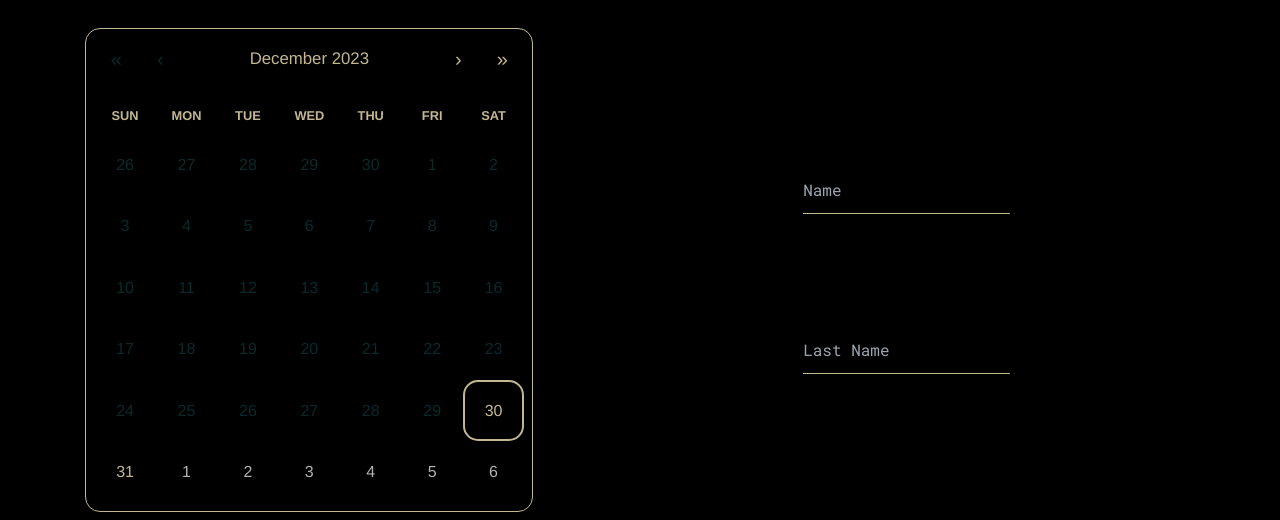
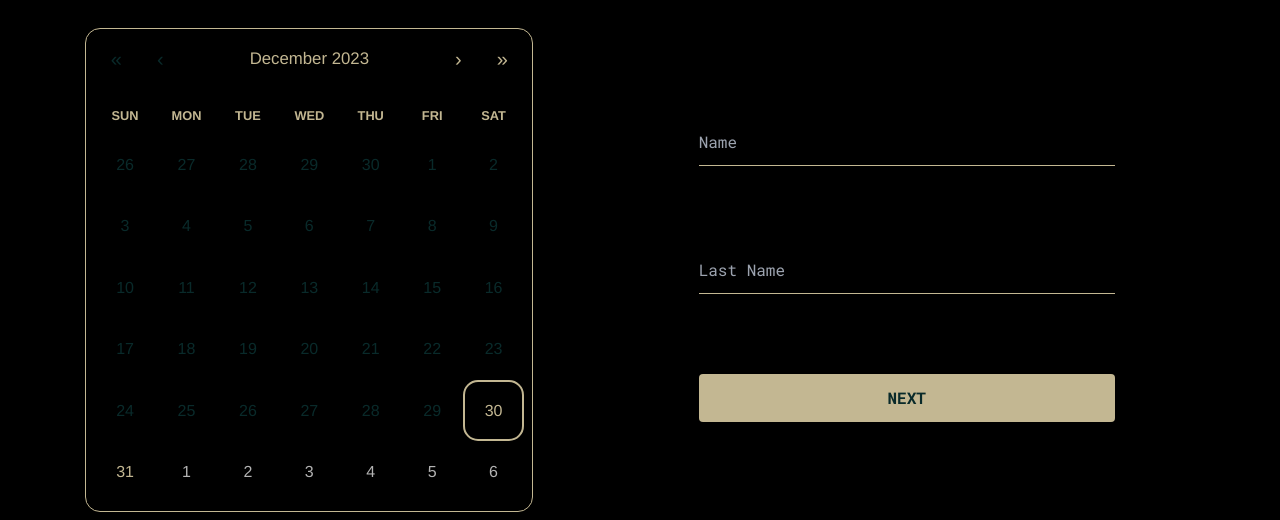
Before and after one commit to taromelillo/royal-palm-vista-garden, a Next.js app: page /book in a window 1280 px wide. Shown: the part 410-930 px from the top of the page. Built offline with nearby package versions, Linux system fonts and the light colour scheme; no server answers; the database is empty.

Commit message:
Scrollbar modified.

```diff
--- a/src/app/(home)/page.tsx
+++ b/src/app/(home)/page.tsx
@@ -9,7 +9,9 @@ export default function Home() {
       </div>
       <section className="flex flex-col-reverse md:flex-row w-full md:px-10 animation-reveal">
         <article className="h-[500px] tracking-normal sm:leading-10 md:w-1/2 lg:leading-12 flex flex-col justify-center  md:justify-evenly items-center px-8 gap-4">
-          <h2 className="text-xl">Lorem ipsum dolor sit amet</h2>
+          <h2 className="text-xl">
+            Your own city escape paradise at the heart of the City!
+          </h2>
           <p className="text-right">
             Lorem ipsum dolor sit amet, consectetur adipiscing elit. Vivamus
             dictum vitae ex ut pellentesque. In tincidunt leo ac laoreet
--- a/src/app/globals.css
+++ b/src/app/globals.css
@@ -37,6 +37,29 @@
   animation-range: entry 20% cover 30%;
 }
 
+* {
+  scrollbar-width: thin;
+  scrollbar-color: var(--secondary) var(--primary);
+}
+
+*::-webkit-scrollbar {
+  width: 7px;
+}
+
+*::-webkit-scrollbar-track {
+  background-color: none;
+  opacity: 0.5;
+  /* border-radius: 5px; */
+}
+
+*::-webkit-scrollbar-thumb {
+  background-color: var(--color-accent);
+  border-radius: 3px;
+}
+
+::-webkit-scrollbar-thumb:hover {
+  background-color: var(--color-accent);
+}
 @keyframes reveal {
   from {
     opacity: 0;
--- a/src/components/ui/checkoutForm/CheckoutForm.tsx
+++ b/src/components/ui/checkoutForm/CheckoutForm.tsx
@@ -10,7 +10,7 @@ export const CheckoutForm = () => {
   return (
     <form
       //   onSubmit={handleSubmit}
-      className="w-full h-full flex flex-col p-[1rem] justify-evenly items-center gap-8"
+      className="w-full h-full flex flex-col md:p-[3rem] justify-between items-center gap-8"
     >
       {/* <p>Day's not selected</p> */}
       <input
@@ -18,18 +18,18 @@ export const CheckoutForm = () => {
         name="name"
         id="name"
         placeholder="Name"
-        className="h-[3rem] text-accent bg-black border-b border-px border-accent focus:outline-none"
+        className="w-full h-[3rem] text-accent bg-black border-b border-px border-accent focus:outline-none"
       />
       <input
         type="text"
         name="lastName"
         id="lastName"
         placeholder="Last Name"
-        className="h-[3rem] text-accent bg-black border-b border-px border-accent focus:outline-none"
-        // style={{
-
-        // }}
+        className="w-full h-[3rem] text-accent bg-black border-b border-px border-accent focus:outline-none"
       />
+      <button className="w-full h-[3rem] p-6 bg-accent text-main flex items-center justify-center rounded uppercase font-bold fade-in">
+        Next
+      </button>
     </form>
   );
 };
--- a/src/components/ui/footer/Footer.tsx
+++ b/src/components/ui/footer/Footer.tsx
@@ -1,4 +1,4 @@
-import { IoLogoFacebook } from "react-icons/io5";
+import { IoLogoFacebook } from 'react-icons/io5';
 
 export const Footer = () => {
   return (
@@ -7,7 +7,11 @@ export const Footer = () => {
       // style={{boxShadow: }}
     >
       CS Royal Palm Vista Garden
-      <IoLogoFacebook className="text-accent" size={33} />
+      <a href="https://www.facebook.com/Royalpalmvistagarden/">
+        <span>
+          <IoLogoFacebook className="text-accent" size={33} />
+        </span>
+      </a>
     </footer>
   );
 };
```
